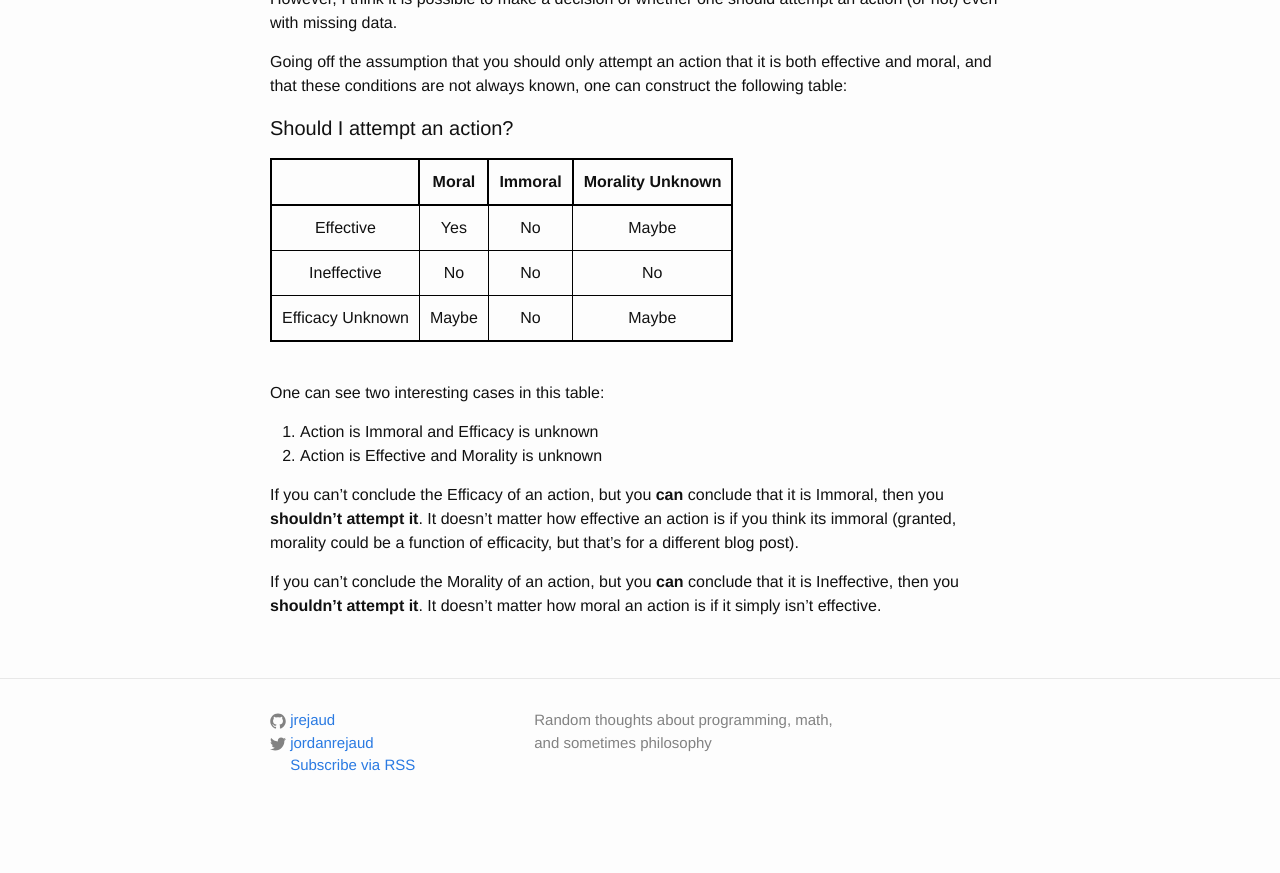
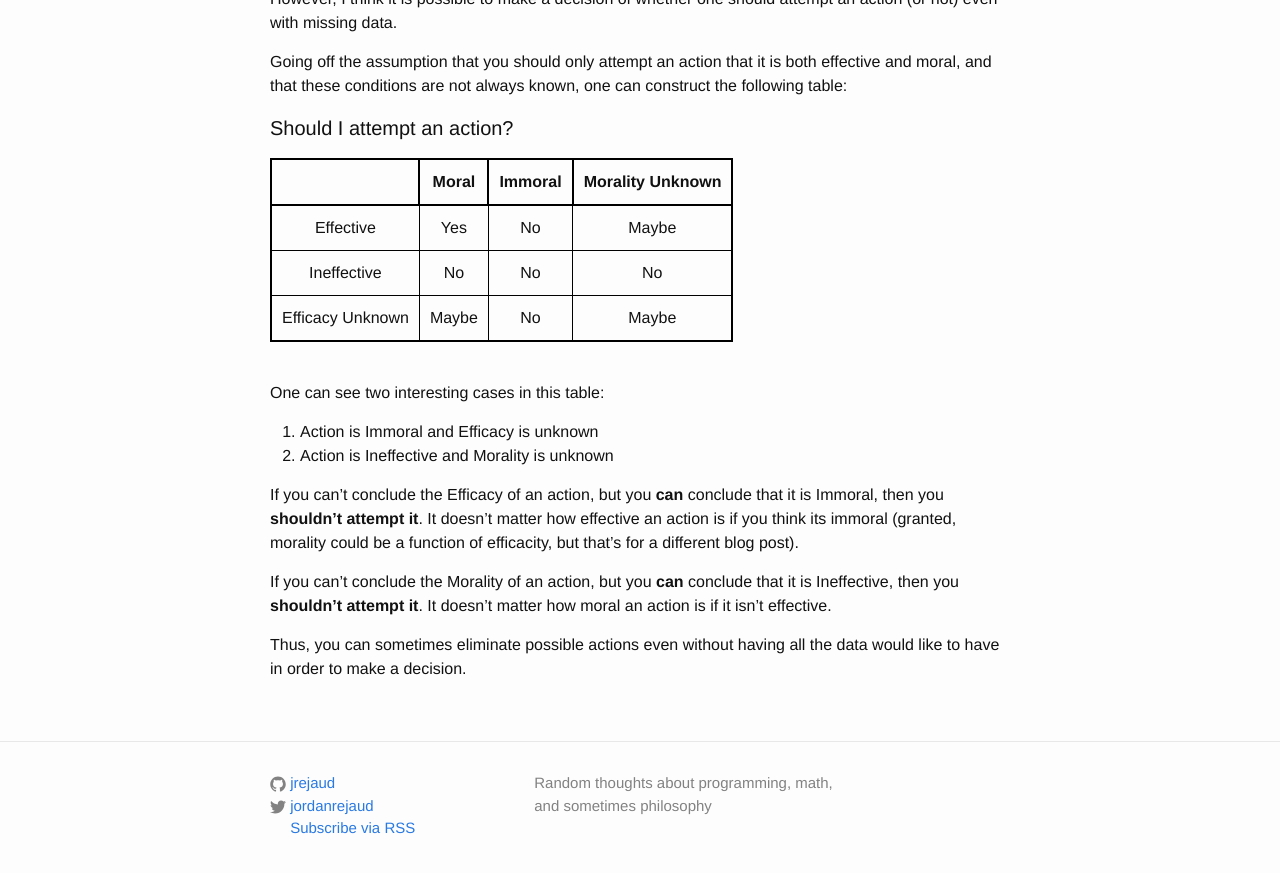
Before and after one commit to jrejaud/jrejaud.github.io, a Jekyll site: the page built from _posts/2015-10-04-using-efficacy-or-morality-to-make-decisions.md, in a window 1280 px wide and 900 px high, scrolled down 727 px. Shown: the top 873 px of the window. Built offline with Jekyll 4.4.1, drawn with Linux system fonts in a browser that asks for light colours; Markdown is read by kramdown in place of the engine named in the settings; before the commit the page ends 1564 px from its top, so only the background shows below that.

Commit message:
Updated typo

```diff
--- a/_posts/2015-10-04-using-efficacy-or-morality-to-make-decisions.md
+++ b/_posts/2015-10-04-using-efficacy-or-morality-to-make-decisions.md
@@ -41,11 +41,13 @@ Going off the assumption that you should only attempt an action that it is both
 One can see two interesting cases in this table:
 
 1. Action is Immoral and Efficacy is unknown
-2. Action is Effective and Morality is unknown
+2. Action is Ineffective and Morality is unknown
 
 If you can't conclude the Efficacy of an action, but you **can** conclude that it is Immoral, then you **shouldn't attempt it**. It doesn't matter how effective an action is if you think its immoral (granted, morality could be a function of efficacity, but that's for a different blog post).
 
-If you can't conclude the Morality of an action, but you **can** conclude that it is Ineffective, then you **shouldn't attempt it**. It doesn't matter how moral an action is if it simply isn't effective.
+If you can't conclude the Morality of an action, but you **can** conclude that it is Ineffective, then you **shouldn't attempt it**. It doesn't matter how moral an action is if it isn't effective.
+
+Thus, you can sometimes eliminate possible actions even without having all the data would like to have in order to make a decision.
 
 [efficacy_def]: http://www.merriam-webster.com/dictionary/efficacy
 [morality_def]: http://www.merriam-webster.com/dictionary/morality
```
